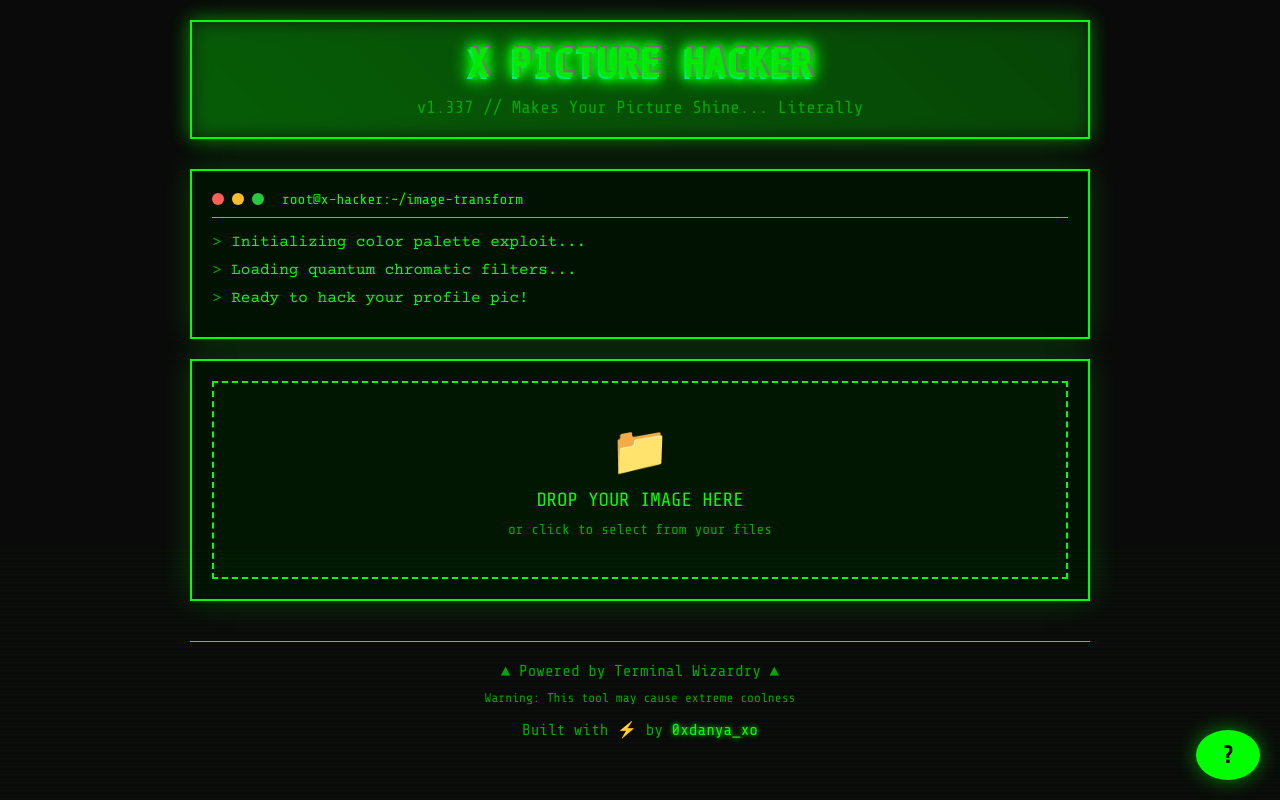
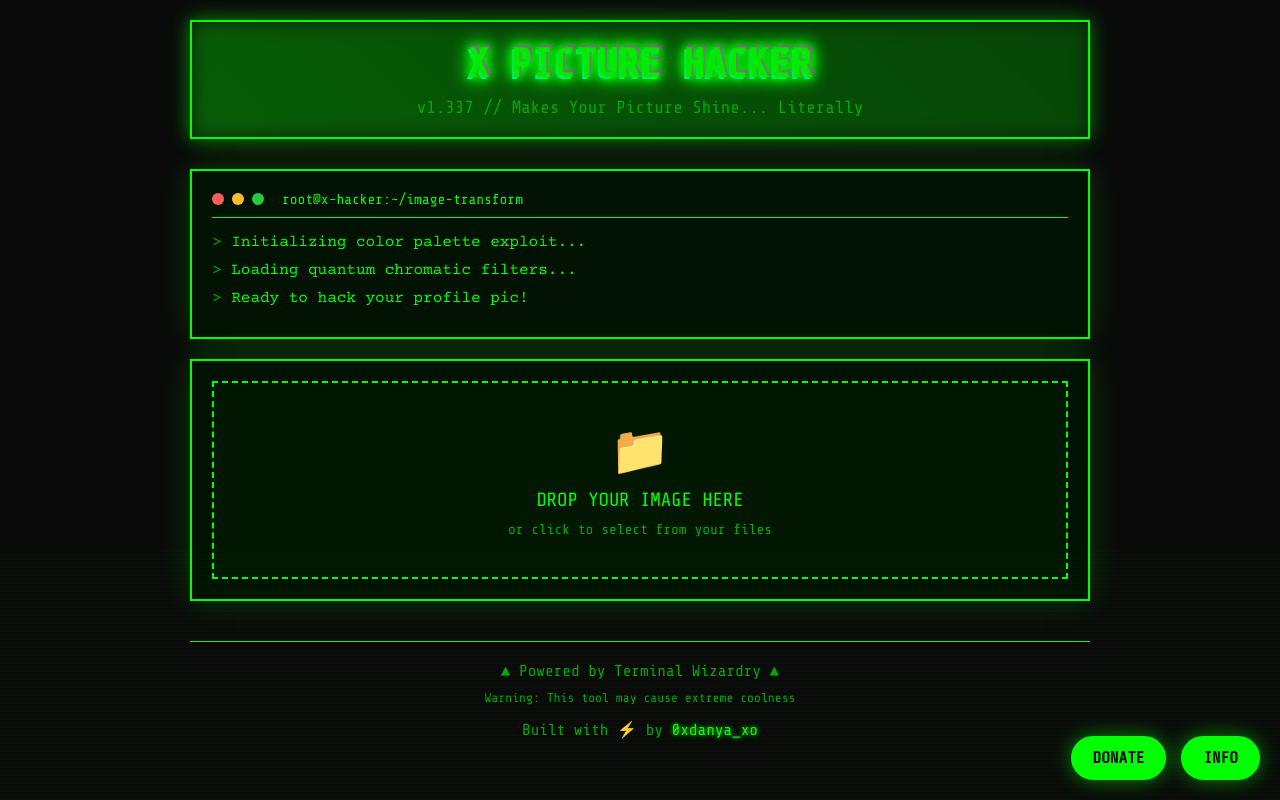
Before and after one commit to BasedToschi/hackpfp, a Next.js app: page / in a window 1280 px wide. Built offline with nearby package versions, Linux system fonts and the light colour scheme.

Commit message:
feat: add image brightness and glow adjustments, and refactor floating action buttons.

```diff
--- a/app/globals.css
+++ b/app/globals.css
@@ -21,11 +21,9 @@ body {
     left: 0;
     width: 100%;
     height: 100%;
-    background: linear-gradient(
-        to bottom,
-        transparent 50%,
-        rgba(0, 255, 0, 0.02) 51%
-    );
+    background: linear-gradient(to bottom,
+            transparent 50%,
+            rgba(0, 255, 0, 0.02) 51%);
     background-size: 100% 4px;
     pointer-events: none;
     z-index: 9999;
@@ -33,8 +31,13 @@ body {
 }
 
 @keyframes scanline {
-    0% { transform: translateY(0); }
-    100% { transform: translateY(100%); }
+    0% {
+        transform: translateY(0);
+    }
+
+    100% {
+        transform: translateY(100%);
+    }
 }
 
 .container {
@@ -75,8 +78,15 @@ h1 {
 }
 
 @keyframes flicker {
-    0%, 100% { opacity: 1; }
-    50% { opacity: 0.8; }
+
+    0%,
+    100% {
+        opacity: 1;
+    }
+
+    50% {
+        opacity: 0.8;
+    }
 }
 
 .subtitle {
@@ -107,9 +117,17 @@ h1 {
     margin-right: 8px;
 }
 
-.dot-red { background: #ff5f56; }
-.dot-yellow { background: #ffbd2e; }
-.dot-green { background: #27c93f; }
+.dot-red {
+    background: #ff5f56;
+}
+
+.dot-yellow {
+    background: #ffbd2e;
+}
+
+.dot-green {
+    background: #27c93f;
+}
 
 .terminal-title {
     margin-left: 10px;
@@ -231,8 +249,15 @@ button:disabled {
 }
 
 @keyframes pulse {
-    0%, 100% { opacity: 1; }
-    50% { opacity: 0.5; }
+
+    0%,
+    100% {
+        opacity: 1;
+    }
+
+    50% {
+        opacity: 0.5;
+    }
 }
 
 .command-line {
@@ -394,21 +419,55 @@ button:disabled {
 }
 
 @keyframes glitch-1 {
-    0% { transform: translate(0); }
-    20% { transform: translate(-2px, 2px); }
-    40% { transform: translate(-2px, -2px); }
-    60% { transform: translate(2px, 2px); }
-    80% { transform: translate(2px, -2px); }
-    100% { transform: translate(0); }
+    0% {
+        transform: translate(0);
+    }
+
+    20% {
+        transform: translate(-2px, 2px);
+    }
+
+    40% {
+        transform: translate(-2px, -2px);
+    }
+
+    60% {
+        transform: translate(2px, 2px);
+    }
+
+    80% {
+        transform: translate(2px, -2px);
+    }
+
+    100% {
+        transform: translate(0);
+    }
 }
 
 @keyframes glitch-2 {
-    0% { transform: translate(0); }
-    20% { transform: translate(2px, -2px); }
-    40% { transform: translate(2px, 2px); }
-    60% { transform: translate(-2px, -2px); }
-    80% { transform: translate(-2px, 2px); }
-    100% { transform: translate(0); }
+    0% {
+        transform: translate(0);
+    }
+
+    20% {
+        transform: translate(2px, -2px);
+    }
+
+    40% {
+        transform: translate(2px, 2px);
+    }
+
+    60% {
+        transform: translate(-2px, -2px);
+    }
+
+    80% {
+        transform: translate(-2px, 2px);
+    }
+
+    100% {
+        transform: translate(0);
+    }
 }
 
 .modal-overlay {
@@ -424,8 +483,13 @@ button:disabled {
 }
 
 @keyframes fadeIn {
-    from { opacity: 0; }
-    to { opacity: 1; }
+    from {
+        opacity: 0;
+    }
+
+    to {
+        opacity: 1;
+    }
 }
 
 .modal-overlay.active {
@@ -450,6 +514,7 @@ button:disabled {
         transform: translateY(-50px);
         opacity: 0;
     }
+
     to {
         transform: translateY(0);
         opacity: 1;
@@ -574,36 +639,52 @@ button:disabled {
 }
 
 @keyframes float {
-    0%, 100% { transform: translateY(0); }
-    50% { transform: translateY(-10px); }
+
+    0%,
+    100% {
+        transform: translateY(0);
+    }
+
+    50% {
+        transform: translateY(-10px);
+    }
 }
 
-.info-button {
+.floating-buttons {
     position: fixed;
     bottom: 20px;
     right: 20px;
-    width: 50px;
-    height: 50px;
+    display: flex;
+    gap: 15px;
+    z-index: 9998;
+}
+
+.info-button,
+.donate-button {
+    width: auto;
+    height: 44px;
+    padding: 0 20px;
     background: #00ff00;
     color: #000;
     border: 2px solid #00ff00;
-    border-radius: 50%;
-    font-size: 24px;
+    border-radius: 22px;
+    font-size: 16px;
     font-weight: bold;
     cursor: pointer;
     box-shadow: 0 0 20px rgba(0, 255, 0, 0.5);
     transition: all 0.3s;
-    z-index: 9998;
     display: flex;
     align-items: center;
     justify-content: center;
     font-family: 'Share Tech Mono', monospace;
+    text-transform: uppercase;
 }
 
-.info-button:hover {
+.info-button:hover,
+.donate-button:hover {
     background: #00aa00;
     box-shadow: 0 0 30px rgba(0, 255, 0, 0.8);
-    transform: scale(1.1) rotate(10deg);
+    transform: scale(1.05);
 }
 
 .hdr-modal {
@@ -629,6 +710,7 @@ button:disabled {
         transform: translateY(20px);
         opacity: 0;
     }
+
     to {
         transform: translateY(0);
         opacity: 1;
--- a/app/page.tsx
+++ b/app/page.tsx
@@ -31,6 +31,7 @@ const PALETTE = [
 ];
 
 const ETH_ADDRESS = "0x63428e70a8016d10E8e2f7da440c898063afA299";
+const SOL_ADDRESS = "A9WhScRwD17KteCkQRK7UN5zxP9C1WjSe5EwSW3YRXA5";
 
 declare global {
   interface Window {
@@ -51,12 +52,15 @@ export default function Home() {
   const [showHdrModal, setShowHdrModal] = useState(false);
   const [isDragging, setIsDragging] = useState(false);
   const [copied, setCopied] = useState(false);
+  const [copiedSol, setCopiedSol] = useState(false);
   const [joke, setJoke] = useState('');
   const [scriptsLoaded, setScriptsLoaded] = useState({ pako: false, qrcode: false });
   const [processedBlob, setProcessedBlob] = useState<Blob | null>(null);
   const [processedBlobWithFrame, setProcessedBlobWithFrame] = useState<Blob | null>(null);
   const [previewImageUrl, setPreviewImageUrl] = useState<string | null>(null);
   const [previewImageUrlWithFrame, setPreviewImageUrlWithFrame] = useState<string | null>(null);
+  const [brightness, setBrightness] = useState(100);
+  const [glow, setGlow] = useState(0);
 
   const fileInputRef = useRef<HTMLInputElement>(null);
   const originalCanvasRef = useRef<HTMLCanvasElement>(null);
@@ -245,7 +249,18 @@ export default function Home() {
       const x = (canvasSize - scaledWidth) / 2;
       const y = (canvasSize - scaledHeight) / 2;
 
+      // Apply brightness
+      tempCtx.filter = `brightness(${brightness}%)`;
       tempCtx.drawImage(originalImage, x, y, scaledWidth, scaledHeight);
+
+      // Apply glow (bloom effect)
+      if (glow > 0) {
+        tempCtx.save();
+        tempCtx.globalCompositeOperation = 'screen';
+        tempCtx.filter = `blur(${glow}px)`;
+        tempCtx.drawImage(originalImage, x, y, scaledWidth, scaledHeight);
+        tempCtx.restore();
+      }
 
       // Without frame - just the processed image
       ctx.drawImage(tempCanvas, 0, 0);
@@ -460,6 +475,29 @@ export default function Home() {
     }
   };
 
+  const copySolAddress = async () => {
+    try {
+      await navigator.clipboard.writeText(SOL_ADDRESS);
+      setCopiedSol(true);
+      setTimeout(() => setCopiedSol(false), 2000);
+    } catch (err) {
+      const textArea = document.createElement('textarea');
+      textArea.value = SOL_ADDRESS;
+      textArea.style.position = 'fixed';
+      textArea.style.left = '-999999px';
+      document.body.appendChild(textArea);
+      textArea.select();
+      try {
+        document.execCommand('copy');
+        setCopiedSol(true);
+        setTimeout(() => setCopiedSol(false), 2000);
+      } catch (err) {
+        alert('Failed to copy. Please copy manually: ' + SOL_ADDRESS);
+      }
+      document.body.removeChild(textArea);
+    }
+  };
+
   return (
     <>
       <Script
@@ -519,6 +557,37 @@ export default function Home() {
 
           {showControls && (
             <div className="controls-container">
+              <div className="sliders-container" style={{ width: '100%', marginBottom: '20px', padding: '0 10px' }}>
+                <div className="control-group" style={{ marginBottom: '15px' }}>
+                  <label style={{ display: 'flex', justifyContent: 'space-between', marginBottom: '5px', color: '#0f0', fontFamily: 'monospace' }}>
+                    <span>BRIGHTNESS</span>
+                    <span>{brightness}%</span>
+                  </label>
+                  <input
+                    type="range"
+                    min="0"
+                    max="200"
+                    value={brightness}
+                    onChange={(e) => setBrightness(Number(e.target.value))}
+                    style={{ width: '100%', accentColor: '#0f0' }}
+                  />
+                </div>
+                <div className="control-group">
+                  <label style={{ display: 'flex', justifyContent: 'space-between', marginBottom: '5px', color: '#0f0', fontFamily: 'monospace' }}>
+                    <span>GLOW</span>
+                    <span>{glow}px</span>
+                  </label>
+                  <input
+                    type="range"
+                    min="0"
+                    max="50"
+                    value={glow}
+                    onChange={(e) => setGlow(Number(e.target.value))}
+                    style={{ width: '100%', accentColor: '#0f0' }}
+                  />
+                </div>
+              </div>
+
               <button
                 onClick={handleHack}
                 disabled={loading}
@@ -599,13 +668,26 @@ export default function Home() {
         </div>
       </div>
 
+      <div className="floating-buttons">
+        <button
+          className="donate-button"
+          onClick={() => {
+            const randomJoke = JOKES[Math.floor(Math.random() * JOKES.length)];
+            setJoke(randomJoke);
+            setShowDonationModal(true);
+            generateQRCode();
+          }}
+        >
+          DONATE
+        </button>
         <button
           className="info-button"
           onClick={() => setShowHdrModal(!showHdrModal)}
           title="HDR Information"
         >
-        ?
+          INFO
         </button>
+      </div>
 
       <div className={`hdr-modal ${showHdrModal ? 'active' : ''}`}>
         <button className="close-hdr" onClick={() => setShowHdrModal(false)}>×</button>
@@ -645,6 +727,16 @@ export default function Home() {
             </button>
           </div>
 
+          <div className="eth-address-container" style={{ marginTop: '15px' }}>
+            <div className="eth-label">// SOLANA DONATION ADDRESS</div>
+            <div className="eth-address" onClick={copySolAddress} title="Click to copy">
+              {SOL_ADDRESS}
+            </div>
+            <button className={`copy-button ${copiedSol ? 'copied' : ''}`} onClick={copySolAddress}>
+              {copiedSol ? '✅ COPIED!' : '📋 COPY ADDRESS'}
+            </button>
+          </div>
+
           <div className="qr-code-container">
             <div className="qr-code">
               <div ref={qrContainerRef}></div>
```
Lines whose indentation alone changed are shown as unchanged.
